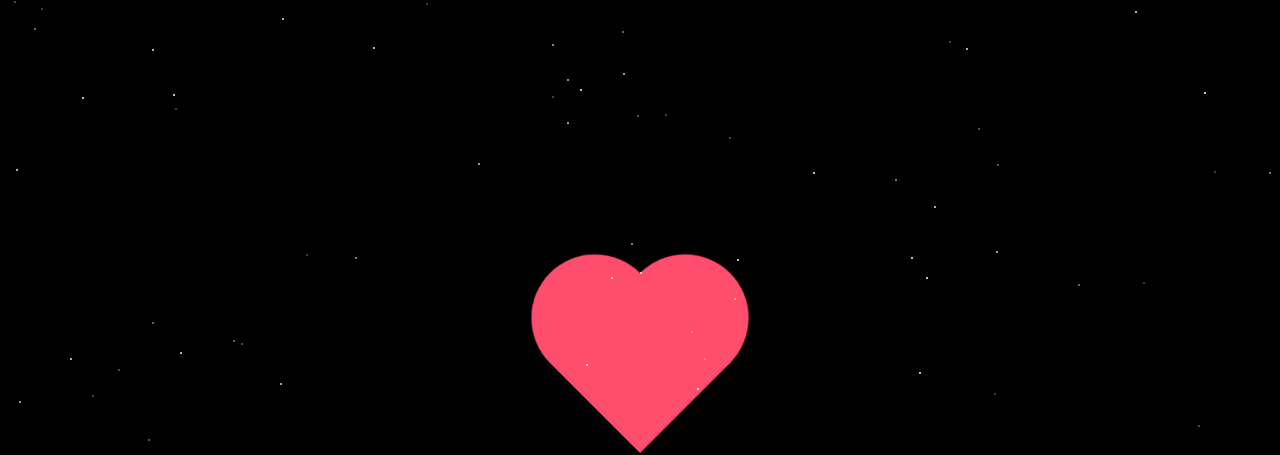
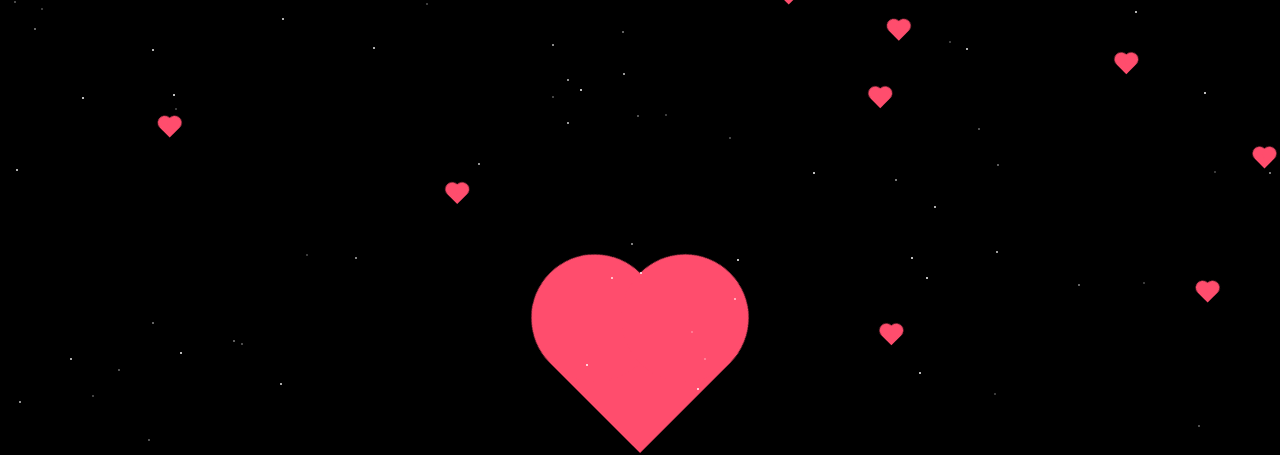
Before and after one commit to colakpasha/tuanam, a plain HTML site: page index.html in a window 1280 px wide. Shown: the top 455 px of the page. Drawn offline with Linux system fonts and the light colour scheme.

Commit message:
index.html

```diff
--- a/index.html
+++ b/index.html
@@ -185,6 +185,61 @@
         opacity: 0;
       }
     }
+
+    .snow-heart {
+      position: fixed;
+      top: -20px;
+      width: 14px;
+      height: 14px;
+      background: #ff4d6d;
+      transform: rotate(-45deg);
+      pointer-events: none;
+      animation: fall linear forwards;
+      opacity: 1;
+    }
+
+    .snow-heart::before,
+    .snow-heart::after {
+      content: '';
+      width: 14px;
+      height: 14px;
+      background: #ff4d6d;
+      border-radius: 50%;
+      position: absolute;
+      opacity: 1;
+    }
+
+    .snow-heart::before {
+      top: -7px;
+      left: 0;
+    }
+
+    .snow-heart::after {
+      left: 7px;
+      top: 0;
+    }
+
+    @keyframes fall {
+      from {
+        transform: rotate(-45deg) translateY(0);
+        opacity: 1;
+      }
+      to {
+        transform: rotate(-45deg) translateY(110vh);
+        opacity: 1;
+      }
+    }
+
+ {
+      from {
+        transform: rotate(-45deg) translateY(0);
+        opacity: 0.6;
+      }
+      to {
+        transform: rotate(-45deg) translateY(110vh);
+        opacity: 0.2;
+      }
+    }
   </style>
 </head>
 <body>
@@ -206,7 +261,7 @@
       document.body.appendChild(star);
     }
 
-    // Fare kalpleri
+    // Fare kalpleri + parıltı (yavaş)
     document.addEventListener('mousemove', (e) => {
       const heart = document.createElement('div');
       heart.className = 'cursor-heart';
@@ -223,8 +278,21 @@
       setTimeout(() => {
         heart.remove();
         sparkle.remove();
-      }, 1000);
+      }, 2200);
     });
+
+    // Kar gibi yağan kalpler (çok hafif)
+    setInterval(() => {
+      if (document.hidden) return; // arka plandayken dur
+      const h = document.createElement('div');
+      h.className = 'snow-heart';
+      h.style.left = Math.random() * window.innerWidth + 'px';
+      const duration = Math.random() * 3 + 6; // 6–9 sn
+      h.style.animationDuration = duration + 's';
+      h.style.opacity = '1';
+      document.body.appendChild(h);
+      setTimeout(() => h.remove(), duration * 1000);
+    }, 450); // seyrek üretim
   </script>
 
 </body>
```
